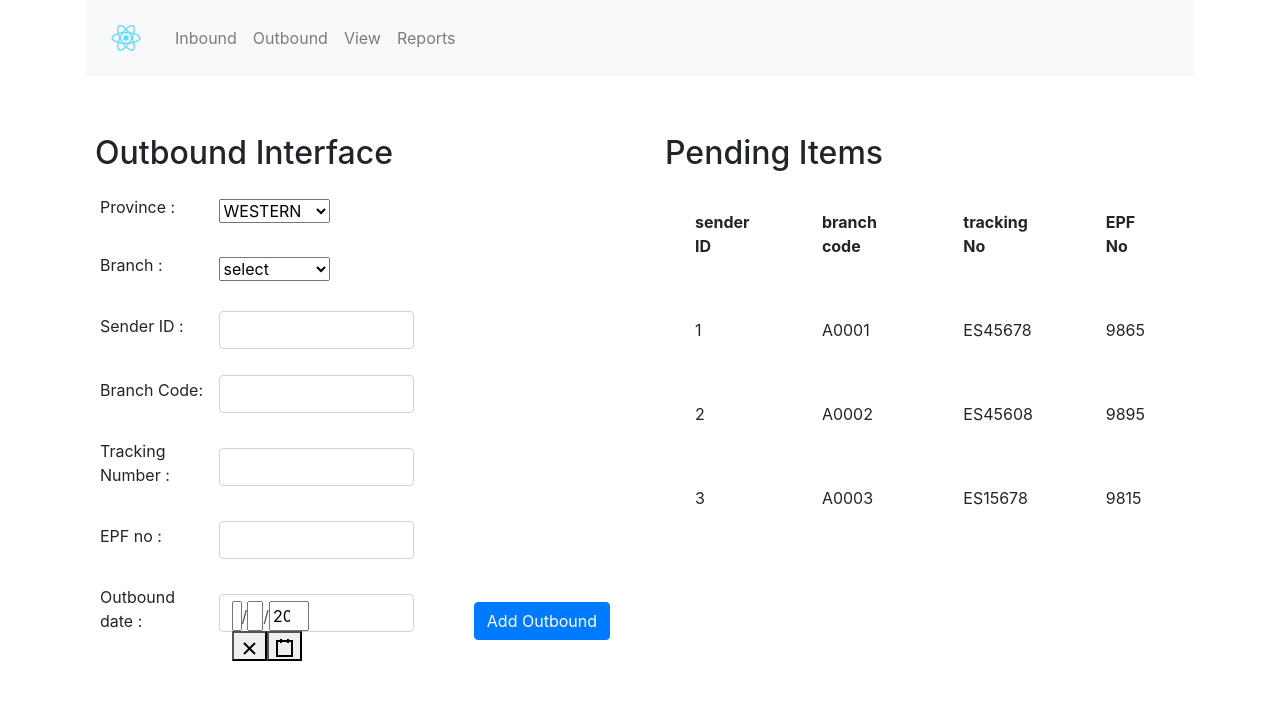
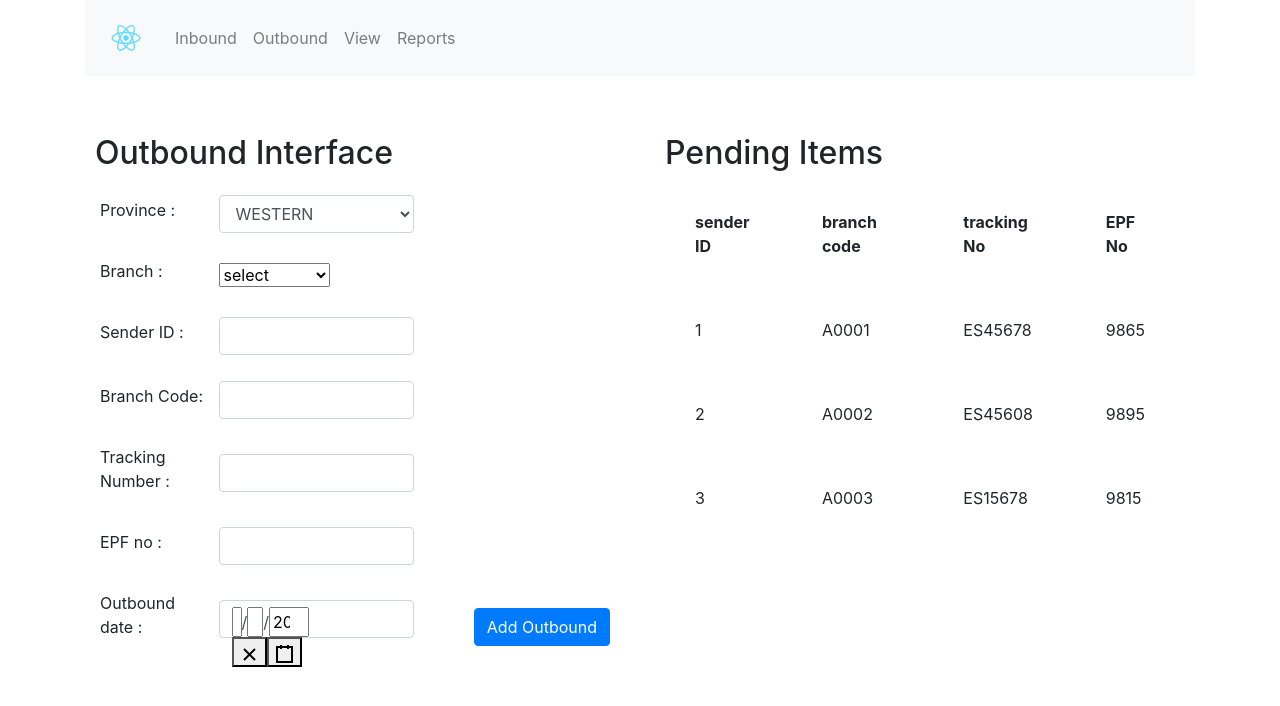
Before and after one commit to Dananjaya94/inbound-out-app, a React (Create React App) app: page /outbound in a window 1280 px wide. Shown: the top 706 px of the page. Built offline with nearby package versions, Linux system fonts and the light colour scheme.

Commit message:
View Updated
Changed event bindings

```diff
--- a/src/components/outbound.component.js
+++ b/src/components/outbound.component.js
@@ -13,11 +13,12 @@ export default class reportscomp extends Component{
         this.onchange_outbound_branch_code = this.onchange_outbound_branch_code.bind(this);
         this.onchange_outbound_tracking_no = this.onchange_outbound_tracking_no.bind(this);
         this.onchange_outbound_epf_no = this.onchange_outbound_epf_no.bind(this);
+        this.onChangeDate = this.onChangeDate.bind(this);
        // this.onchange_outbound_outbounddate = this.onchange_outbound_outbounddate.bind(this);
 
 
     this.state = {
-        outbound_provice: '',
+        outbound_province: '',
         outbound_branch: '',
         outbound_sender_id: '',
         outbound_branch_code: '',
@@ -34,7 +35,7 @@ onChangeDate = date => this.setState({ date })
 onchange_outbound_province(e)
 {
     this.setState({
-        outbound_provice: e.target.value
+        outbound_province: e.target.value
     });
 }
 onchange_outbound_branch(e)
@@ -78,8 +79,9 @@ onchange_outbound_epf_no(e)
 onSubmit(e){
 
     e.preventDefault();
+
     console.log(`Form Submitted :`);
-        console.log(`Outbound Province : ${this.state.outbound_provice}`);
+    console.log(`Outbound Province : ${this.state.outbound_province}`);
     console.log(`Outbound Branch : ${this.state.outbound_branch}`);
     console.log(`Outbound Sender ID : ${this.state.outbound_sender_id}`);
     console.log(`Outbound Sender ID : ${this.state.outbound_branch_code}`);
@@ -91,7 +93,7 @@ onSubmit(e){
 
 
         this.setState ({
-        outbound_provice: '',
+        outbound_province: '',
         outbound_branch:'',
         outbound_sender_id: '',
         outbound_branch_code: '',
@@ -100,7 +102,7 @@ onSubmit(e){
         date: new Date(),
         //asset_inbound_completed: false
         //outbound_outbounddate: ''
-        })
+        });
 
 }
     render()
@@ -134,7 +136,7 @@ onSubmit(e){
 
                         <td>
                             <div className="form-group">
-                            <b><select onChange={this.onchange_outbound_province}>
+                            <b><select onChange={this.onchange_outbound_province} className="form-control">
                                 <option value={this.state.outbound_provice}>WESTERN</option>
                                 <option value={this.state.outbound_provice}>SOUTHERN</option>
                                 <option value={this.state.outbound_provice}>NOTHERN</option>
--- a/src/components/view.component.js
+++ b/src/components/view.component.js
@@ -71,7 +71,6 @@ export default class ViewComp extends Component{
             bra_name:e.target.value
         });
     }
-
 
 
 
```
Lines whose indentation alone changed are shown as unchanged.
